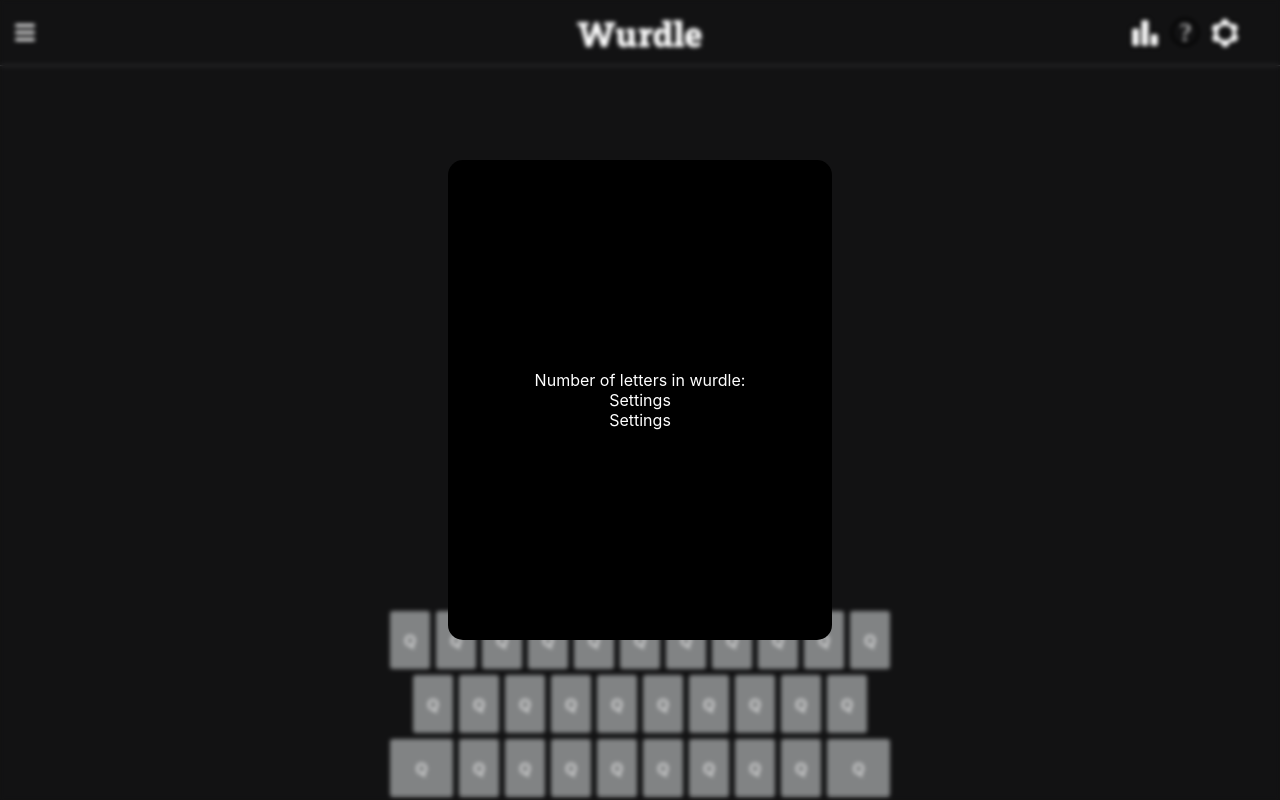
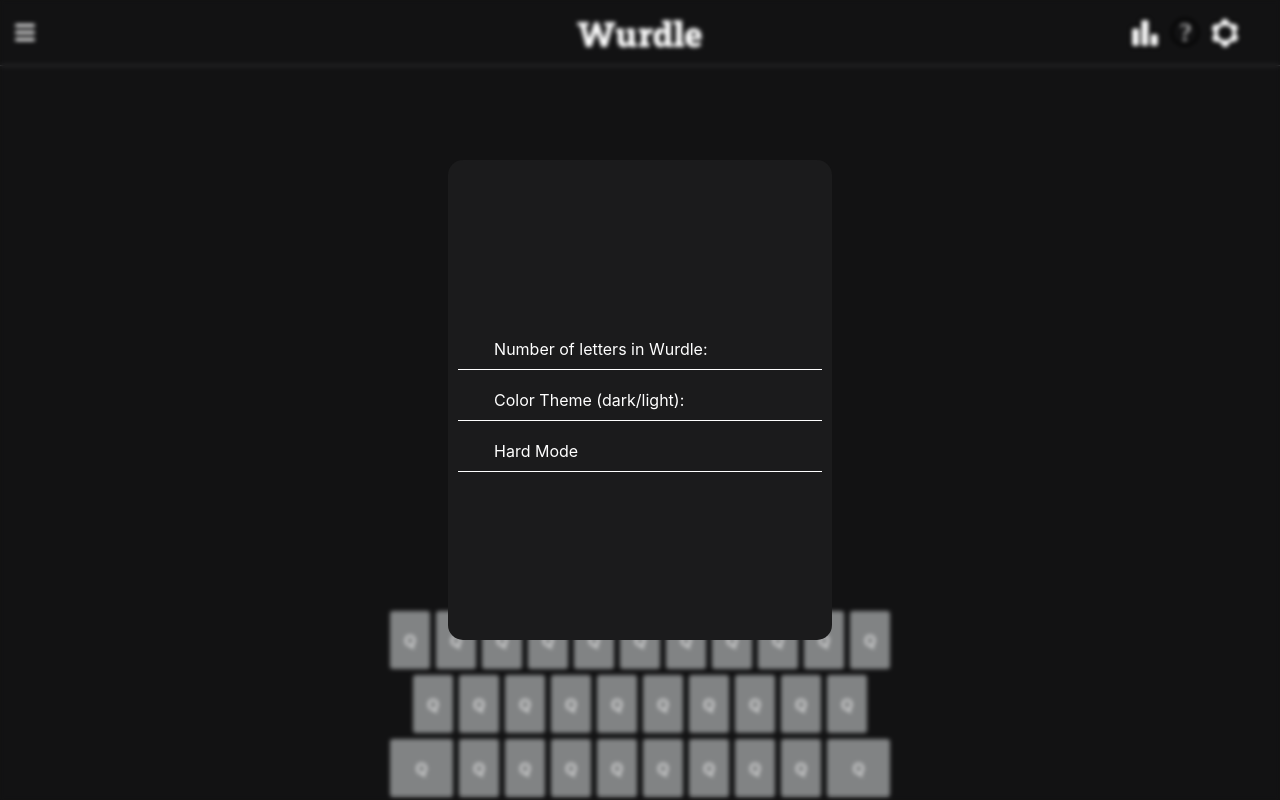
Before and after one commit to michaelbrooks1234/WurdleFrontEnd, a React (Create React App) app: page / in a window 1280 px wide. Built offline with nearby package versions, Linux system fonts and the light colour scheme.

Commit message:
wurdle front end

```diff
--- a/src/App.css
+++ b/src/App.css
@@ -118,7 +118,7 @@
   z-index: 12;
   height: 60vh;
   width: 30vw;
-  background-color: #000;
+  background-color: #1b1b1c;
   border-radius: 15px;
   backdrop-filter: blur(10px);
   display: flex;
@@ -127,7 +127,21 @@
   justify-content: center;
 }
 
+.OptionsDivider {
+  width: 95%;
+  display: flex;
+  justify-content: center;
+  text-align: left;
+  margin: 5px;
+  padding-bottom: 10px;
+  padding-top: 10px;
+  border-bottom: solid 1px white;
+}
+
 .OptionsText {
+  display: block;
+  width: 80%;
+  text-align: left;
   color: white;
 }
 
@@ -140,6 +154,13 @@
   align-items: center;
   justify-content: center;
   backdrop-filter: blur(2px);
+}
+
+.Ex {
+  position: absolute;
+  top: 0;
+  left: 0;
+  background-color: white;
 }
 
 #Hidden {
--- a/src/Components/OptionsMenu.tsx
+++ b/src/Components/OptionsMenu.tsx
@@ -4,10 +4,19 @@
     return (
         <div className="Blur" id={props.OptionsMenuVisibility}>
             <div className="OptionsMenu">
-                <span className="OptionsText">Number of letters in wurdle:</span>
-                <span className="OptionsText"></span>
-                <span className="OptionsText">Settings</span>
-                <span className="OptionsText">Settings</span>
+                <div className="Ex">
+                    <div className="Ex1"/>
+                    <div className="Ex2"/>
+                </div>
+                <div className="OptionsDivider">
+                    <span className="OptionsText">Number of letters in Wurdle:</span>
+                </div>
+                <div className="OptionsDivider">
+                    <span className="OptionsText">Color Theme (dark/light):</span>
+                </div>
+                <div className="OptionsDivider">
+                    <span className="OptionsText">Hard Mode</span>
+                </div>
             </div>
         </div>
     )
```
Also changed, not shown: 1 other file (tests, documents, lock files or other folders).
